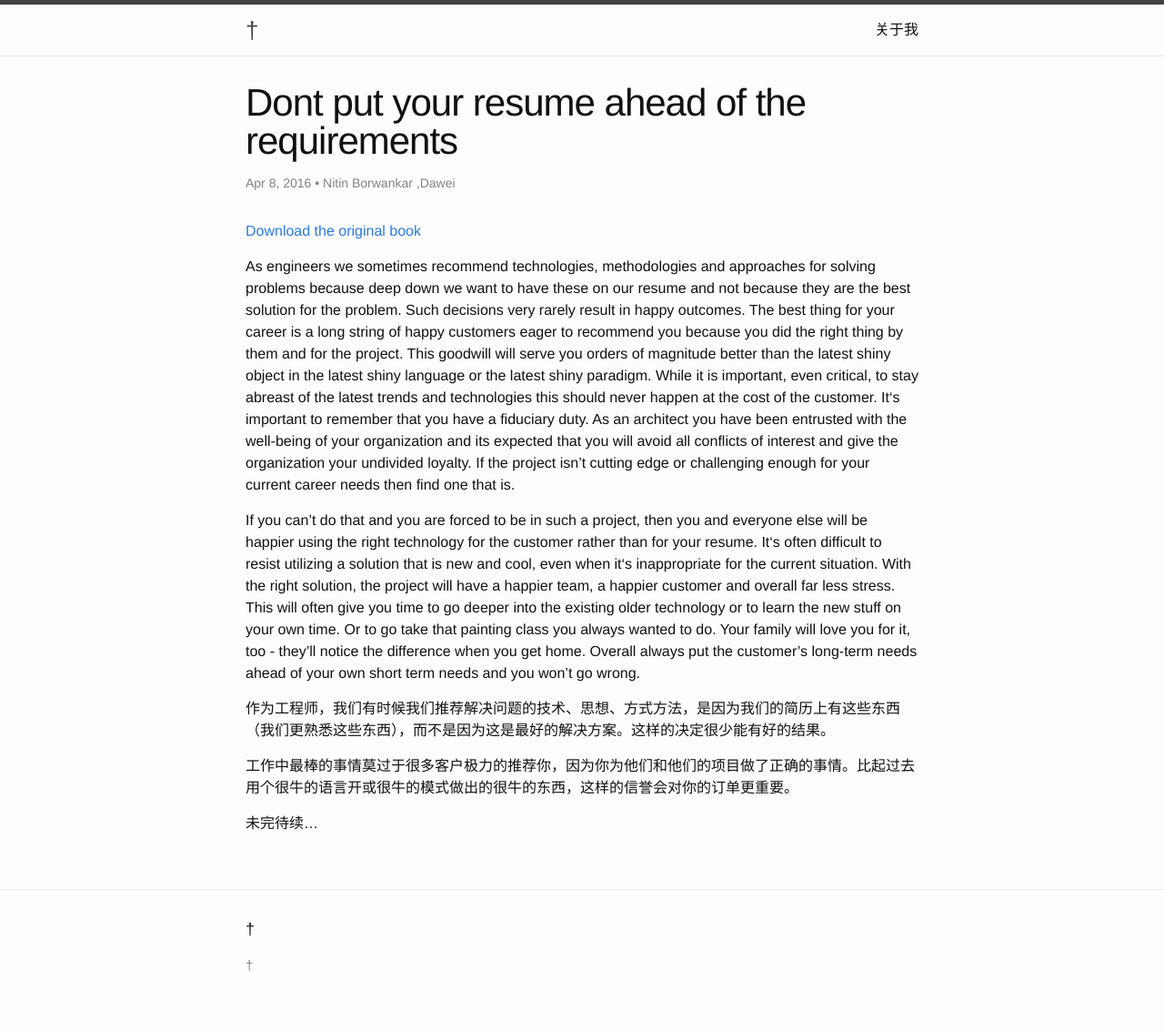
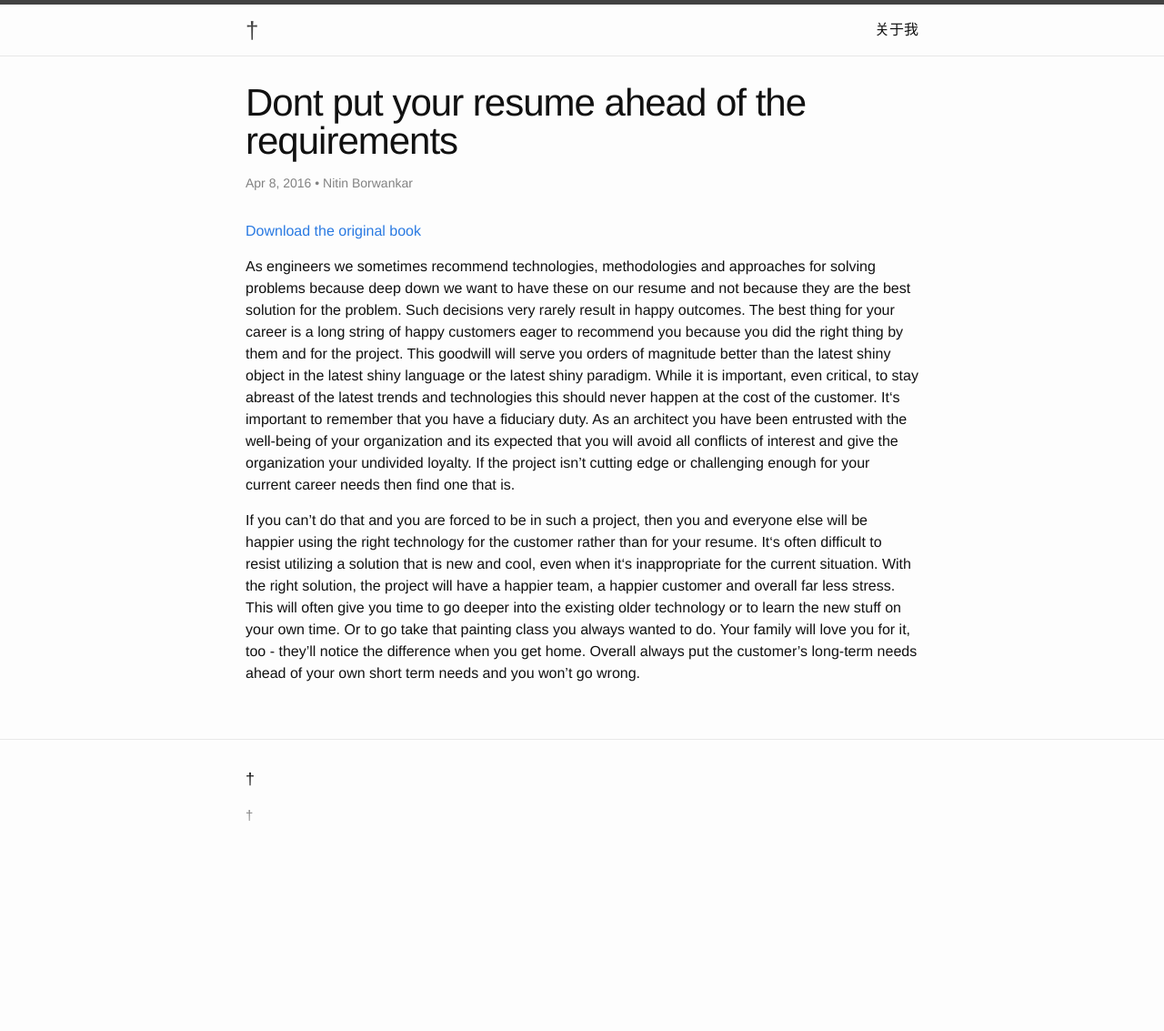
Before and after one commit to dawei101/dawei.github.io, a Jekyll site: the page built from _posts/2016-04-07-97-things-every-software-architect-should-know.md, in a window 1280 px wide. Shown: the whole page at 91% size. Built offline with Jekyll 4.4.1, drawn with Linux system fonts in a browser that asks for light colours; after the commit the page ends 968 px from its top, so only the background shows below that.

```diff
--- a/_posts/2016-04-07-97-things-every-software-architect-should-know.md
+++ b/_posts/2016-04-07-97-things-every-software-architect-should-know.md
@@ -1,8 +1,8 @@
 ---
-id: 54
+id: 2016040801
 title: Dont put your resume ahead of the requirements
 date: 2016-04-08
-author:  Nitin Borwankar ,Dawei
+author:  Nitin Borwankar
 layout: post
 guid: http://bookwikiup.com/blog/?p=54
 permalink: /97-things-every-software-architect-should-know/dont-put-your-resume-ahead-of-the-requirements/
@@ -35,9 +35,3 @@ learn the new stuff on your own time. Or to go take that painting class you alwa
 Your family will love you for it, too - they'll notice the difference when you get home.
 Overall always put the customer's long-term needs ahead of your own short term needs and you
 won't go wrong.
-
-作为工程师，我们有时候我们推荐解决问题的技术、思想、方式方法，是因为我们的简历上有这些东西（我们更熟悉这些东西），而不是因为这是最好的解决方案。这样的决定很少能有好的结果。
-
-工作中最棒的事情莫过于很多客户极力的推荐你，因为你为他们和他们的项目做了正确的事情。比起过去用个很牛的语言开或很牛的模式做出的很牛的东西，这样的信誉会对你的订单更重要。
-
-未完待续...
```
Also changed, not shown: _posts/2014-08-23-%e5%88%86%e5%b8%83%e5%bc%8f%e7%88%ac%e8%99%ab%e6%9e%b6%e6%9e%84.md (+1 -0 lines), _posts/2016-04-07-diary.md (+1 -1 lines), _posts/2016-04-14-97-things-every-software-architect-should-know.md (added, +38 -0 lines).
